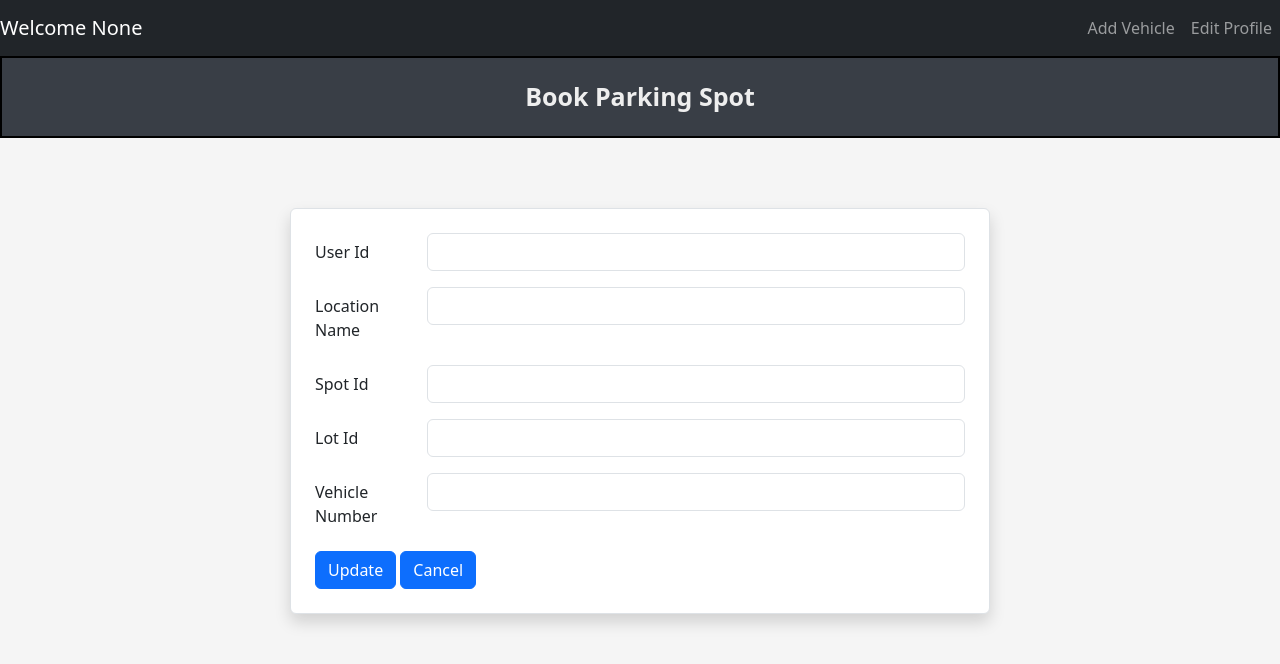
After one commit to Ganesh-2003/vehicle-parking-app, a Flask app: template templates/user/book_Spot.html in a window 1280 px wide. The commit adds this page. Shown: the top 664 px of the page. Run offline with Flask 3, Linux system fonts and the light colour scheme; the template is opened without the code that fills it, so the values that code supplies are empty.

Commit message:
Intial commit

```diff
--- a/templates/admin/addlot.html
+++ b/templates/admin/addlot.html
@@ -3,7 +3,6 @@
 {% block content %}
 
     <div class="title"> Add New Parking Lot </div>
-
 
     <div style="padding: 50px;" class="d-flex justify-content-center align-items-center min-vh-50">
         <form id="lotForm" class="border p-4 bg-white rounded shadow" style="width: 100%; max-width: 700px;">
--- a/templates/user/add_vehicle.html
+++ b/templates/user/add_vehicle.html
@@ -23,8 +23,8 @@
                 <button id="update" type="submit" class="btn btn-primary" ><b> Add </b></button>
                 <button id="cancel" type="button" class="btn btn-primary" onclick="window.location.href='/user/dashboard'"> <b> Cancel </b></button>
             </span>
-    </form>
-  </div>
+        </form>
+    </div>
 
   <script>
     document.getElementById('lotForm').addEventListener('submit', async function (e) {
--- /dev/null
+++ b/templates/user/book_Spot.html
@@ -0,0 +1,48 @@
+{% extends "navbar.html" %}
+
+{% block content %}
+
+    <div class="title"> Book Parking Spot </div>
+
+    <div style="padding: 50px;" class="d-flex justify-content-center align-items-center min-vh-50">
+        <form id="lotForm" class="border p-4 bg-white rounded shadow" style="width: 100%; max-width: 700px;">
+
+            <div class="row mb-3">
+                <label for="userId" class="col-sm-2 col-form-label">User Id</label>
+                <div class="col-sm-10">
+                    <input type="number" class="form-control" id="userId" value="" >
+                </div>
+            </div>
+            <div class="row mb-3">
+                <label for="locationName" class="col-sm-2 col-form-label">Location Name</label>
+                <div class="col-sm-10">
+                    <input type="text" class="form-control" id="locationName" value="" readonly>
+                </div>
+            </div>
+            <div class="row mb-3">
+                <label for="spotId" class="col-sm-2 col-form-label">Spot Id</label>
+                <div class="col-sm-10">
+                    <input type="text" class="form-control" id="spotId" value="" readonly>
+                </div>
+            </div>
+            <div class="row mb-3">
+                <label for="lotId" class="col-sm-2 col-form-label">Lot Id</label>
+                <div class="col-sm-10">
+                    <input type="number" class="form-control" id="lotId" value="" readonly>
+                </div>
+            </div>
+            <div class="row mb-3">
+                <label for="vehicleNumber" class="col-sm-2 col-form-label">Vehicle Number</label>
+                <div class="col-sm-10">
+                    <input type="number" class="form-control" id="vehicleNumber" value="" readonly>
+                </div>
+            </div>
+
+      <span>
+        <button id="update" type="submit" class="btn btn-primary" > Update </button>
+        <button id="cancel" type="button" class="btn btn-primary" onclick="window.location.href='/admin/dashboard'">Cancel</button>
+      </span>
+    </form>
+  </div>
+
+{% endblock %}
```
Also changed, not shown: templates/dashboard/user_dashboard.html (+4 -3 lines), templates/admin/editParkinglot.html (indentation only).
